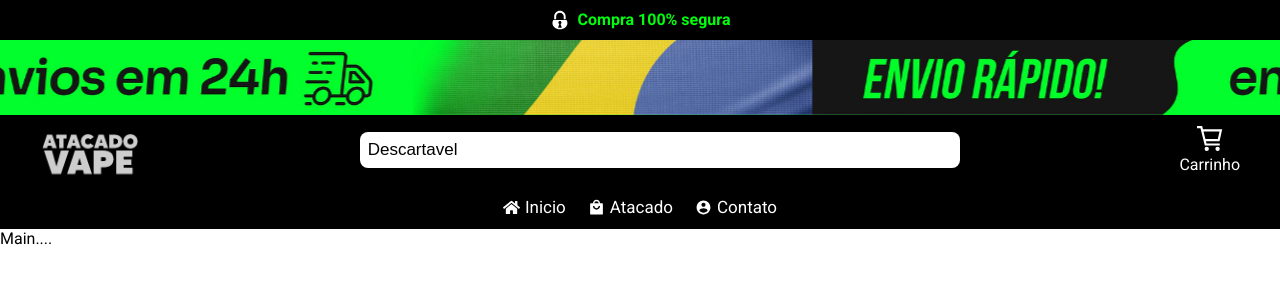
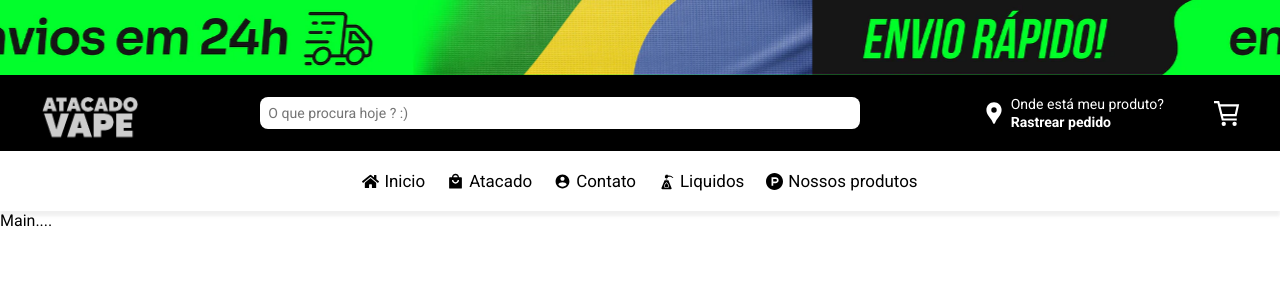
Before and after one commit to Arthursouzafut22/vape-shop, a React (Vite) app: page / in a window 1280 px wide. Shown: the top 300 px of the page. Built offline with nearby package versions, Linux system fonts and the light colour scheme.

Commit message:
creating mobile navigation

```diff
--- a/src/Components/Header/Styles.ts
+++ b/src/Components/Header/Styles.ts
@@ -17,11 +17,12 @@ export const DivPay = styled.div`
   display: flex;
   align-content: center;
   justify-content: center;
-  gap: 8px;
+  gap: 0.5rem;
   background-color: #000000;
   padding: 0.625rem;
 
   p {
+    font-size: 0.94rem;
     font-weight: 600;
     color: #00ff0f;
 
--- a/src/Components/Header/TheHeader.tsx
+++ b/src/Components/Header/TheHeader.tsx
@@ -3,14 +3,18 @@ import Banner from "../../assets/image/banner_desktop.webp";
 import { GiPadlock } from "react-icons/gi";
 import Nav from "../Nav/TheNav";
 import LogoSearchCart from "../LogoSearchCart/LogoSearchCart";
+import UseMedia from "../../Hooks/UseMedia";
 
 const Header: React.FC = () => {
+  const { mobile } = UseMedia("(max-width:767px)");
   return (
     <S.Header>
-      <S.DivPay>
-        <GiPadlock style={{ fontSize: "1.25rem", color: "#ffffff" }} />
-        <p>Compra 100% segura</p>
-      </S.DivPay>
+      {mobile && (
+        <S.DivPay>
+          <GiPadlock style={{ fontSize: "1.25rem", color: "#ffffff" }} />
+          <p>Compra 100% segura</p>
+        </S.DivPay>
+      )}
       <S.WrapperBanner>
         <img src={Banner} alt={"banner"} />
         <img src={Banner} alt={"banner"} />
--- a/src/Components/LogoSearchCart/LogoSearchCart.tsx
+++ b/src/Components/LogoSearchCart/LogoSearchCart.tsx
@@ -2,26 +2,40 @@ import * as S from "./Styles";
 import Logo from "../../assets/image/logo.avif";
 import Input from "../Input/Input";
 import { GrCart } from "react-icons/gr";
+import { MdLocationPin } from "react-icons/md";
 import { NavLink } from "react-router-dom";
+import UseMedia from "../../Hooks/UseMedia";
 
 const LogoSearchCart: React.FC = () => {
+  const { mobile } = UseMedia("(max-width: 1129px)");
+
   return (
     <S.Wrapper>
-      <div>
+      <S.Div mobile={mobile}>
         <img src={Logo} alt="logo" />
-        <Input
-          type="text"
-          name="text"
-          value={"Descartavel"}
-          placeholder="Oi, o que procura hoje ? :)"
-        />
+        <S.Form className="form" mobile={mobile}>
+          <Input
+            type="text"
+            name="text"
+            value={""}
+            placeholder="O que procura hoje ? :)"
+          />
+        </S.Form>
+
+        <NavLink to="/rastreio">
+          <MdLocationPin style={{ fontSize: "26px" }} />
+          {!mobile && (
+            <div>
+              <p style={{ textAlign: "left" }}>Onde está meu produto?</p>
+              <p style={{ fontWeight: "bold" }}>Rastrear pedido</p>
+            </div>
+          )}
+        </NavLink>
+
         <NavLink to="/cart">
-          <GrCart
-            style={{ fontSize: "26px", color: "#ffffff"}}
-          />
-          Carrinho
+          <GrCart style={{ fontSize: "26px", color: "#ffffff" }} />
         </NavLink>
-      </div>
+      </S.Div>
     </S.Wrapper>
   );
 };
--- a/src/Components/LogoSearchCart/Styles.ts
+++ b/src/Components/LogoSearchCart/Styles.ts
@@ -1,38 +1,66 @@
 import styled from "styled-components";
 
 export const Wrapper = styled.div`
-padding: 0px 15px;
+  padding: 0.19rem 0.94rem;
   background-color: #000000;
+`;
 
-div{
+export const Div = styled.div<{ mobile: boolean }>`
   display: flex;
   align-items: center;
   justify-content: space-between;
+  gap: ${({ mobile }) => (mobile ? "16px" : "50px")};
   max-width: 1200px;
   margin: 0 auto;
 
-    img{
+  img {
     display: block;
-        max-width: 100px;
+    max-width: ${({ mobile }) => (mobile ? "5.00rem" : "6.25rem")};
+    margin: 0;
+    padding: 0;
   }
 
-    input{
-        font-size: 17px;
-        display: block;
-        width: 50%;
-        padding: 8px;
-        border: none;
-        outline: none;
-        border-radius: 8px;
-    }
-
-    a{
+  & :nth-child(3) {
     display: flex;
     align-items: center;
-        flex-direction:column;
-        gap: 4px;
     color: #ffffff;
+
+    div {
+      display: flex;
+      flex-direction: column;
+      align-items: start;
+
+      P {
+        font-size: 0.88rem;
+        line-height: 1.3;
+      }
     }
   }
 
+  a {
+    font-size: 0.88rem;
+    display: flex;
+    align-items: center;
+    gap: 0.25rem;
+    color: #ffffff;
+  }
+  a:last-child {
+    font-size: 0.88rem;
+    flex-direction: column;
+  }
 `;
+
+export const Form = styled.form<{ mobile: boolean }>`
+  width: 37.5rem;
+  margin: 0 auto;
+
+  input {
+    font-size: 0.88rem;
+    width: 100%;
+    padding: 0.5rem;
+    border: none;
+    outline: none;
+    border-radius: 0.5rem;
+    margin: 0 auto;
+  }
+`;
--- /dev/null
+++ b/src/Components/Nav/NavComponent.tsx
@@ -0,0 +1,41 @@
+import * as S from "./Styles";
+import { NavLink } from "react-router-dom";
+import { FaHome } from "react-icons/fa";
+import { IoMdContact } from "react-icons/io";
+import { RiShoppingBag4Fill } from "react-icons/ri";
+import { GiLiquidSoap } from "react-icons/gi";
+import { GrProductHunt } from "react-icons/gr";
+
+export type PropsNav = {
+  mobile: boolean;
+  activeMenu?: boolean;
+};
+
+const NavComponent = ({ mobile, activeMenu }: PropsNav) => {
+  return (
+    <S.WrapperNav mobile={mobile} activeMenu={activeMenu}>
+      <NavLink to="/" end>
+        <FaHome style={{ fontSize: "17px" }} />
+        Inicio
+      </NavLink>
+      <NavLink to="/atacado">
+        <RiShoppingBag4Fill style={{ fontSize: "17px" }} />
+        Atacado
+      </NavLink>
+      <NavLink to="/contato">
+        <IoMdContact style={{ fontSize: "17px" }} />
+        Contato
+      </NavLink>
+      <NavLink to="/contato">
+        <GiLiquidSoap style={{ fontSize: "17px" }} />
+        Liquidos
+      </NavLink>
+      <NavLink to="/contato">
+        <GrProductHunt style={{ fontSize: "17px" }} />
+        Nossos produtos
+      </NavLink>
+    </S.WrapperNav>
+  );
+};
+
+export default NavComponent;
--- a/src/Components/Nav/Styles.ts
+++ b/src/Components/Nav/Styles.ts
@@ -1,23 +1,38 @@
-import styled from "styled-components";
+import { styled } from "styled-components";
+import { PropsNav } from "./NavComponent";
+import { getAnimation } from "./animationNav";
 
 export const Nav = styled.nav`
-  background-color: #000000;
-  padding: 12px 15px;
+  padding: 0.94rem;
+  box-shadow: 0px 5px 3px 0px rgba(204, 204, 204, 0.29);
 `;
 
-export const WrapperNav = styled.div`
+export const WrapperNav = styled.div<PropsNav>`
+  display: flex;
+  align-items: ${({ mobile }) => (mobile ? "start" : "center")};
+  justify-content: center;
+  flex-direction: ${({ mobile }) => (mobile ? "column" : "row")};
+  gap: 1.38rem;
+  max-width: 1200px;
+  padding-block: 0.31rem;
+  margin: ${({ mobile }) => (mobile ? "15px auto auto" : "0 auto")};
+  ${({ activeMenu, mobile }) => getAnimation(activeMenu, mobile)}
+  z-index: 20;
+
+  a {
+    font-size: 1.06rem;
+    display: flex;
+    align-items: center;
+    gap: 0.31rem;
+    color: #000000;
+  }
+`;
+export const ButtonMobile = styled.button`
+  font-size: 0.94rem;
+  font-weight: 600;
   display: flex;
   align-items: center;
-  gap: 22px;
-  justify-content: center;
-  max-width: 1200px;
-  margin: 0 auto;
-
-  a {
-    font-size: 17px;
-    display: flex;
-    align-items: center;
-    gap: 5px;
-    color: #ffffff;
-  }
+  padding: 0.25rem 0.19rem;
+  border-radius: 0.31rem;
+  border: none;
 `;
--- a/src/Components/Nav/TheNav.tsx
+++ b/src/Components/Nav/TheNav.tsx
@@ -1,27 +1,35 @@
 import * as S from "./Styles";
-import { NavLink } from "react-router-dom";
-import { FaHome } from "react-icons/fa";
-import { IoMdContact } from "react-icons/io";
-import { RiShoppingBag4Fill } from "react-icons/ri";
+import UseMedia from "../../Hooks/UseMedia";
+import { useState } from "react";
+import NavComponent from "./NavComponent";
+import { HiMenu } from "react-icons/hi";
 
 const Nav: React.FC = () => {
+  const [activeMenu, setActiveMenu] = useState(false);
+  const { mobile } = UseMedia("(max-width:1129px)");
+
   return (
-    <S.Nav>
-      <S.WrapperNav>
-        <NavLink to="/" end>
-          <FaHome style={{ fontSize: "17px" }} />
-          Inicio
-        </NavLink>
-        <NavLink to="/atacado">
-          <RiShoppingBag4Fill style={{ fontSize: "17px" }} />
-          Atacado
-        </NavLink>
-        <NavLink to="/contato">
-          <IoMdContact style={{ fontSize: "17px" }} />
-          Contato
-        </NavLink>
-      </S.WrapperNav>
-    </S.Nav>
+    <>
+      <S.Nav>
+        {mobile && (
+          <S.ButtonMobile onTouchStart={() => setActiveMenu(!activeMenu)}>
+            <HiMenu
+              style={{
+                transform: activeMenu ? "rotate(810deg)" : "rotate(360deg)",
+                transition: "0.5s",
+              }}
+            />
+            Menu
+          </S.ButtonMobile>
+        )}
+
+        {!mobile && <NavComponent mobile={mobile} />}
+        {!mobile ||
+          (activeMenu && (
+            <NavComponent mobile={mobile} activeMenu={activeMenu} />
+          ))}
+      </S.Nav>
+    </>
   );
 };
 
--- /dev/null
+++ b/src/Components/Nav/animationNav.ts
@@ -0,0 +1,29 @@
+import { keyframes, css } from "styled-components";
+
+export const getAnimation = (
+  activeMenu: boolean | undefined,
+  mobile: boolean
+) => {
+  if (activeMenu && mobile) {
+    return css`
+      animation: ${fadeIn} 0.5s ease-in-out;
+    `;
+  }
+  return css`
+    animation: none;
+  `;
+};
+
+export const fadeIn = keyframes`
+
+  from{
+    opacity: 0;
+    transform: scale(0);
+  }
+
+  to{
+    opacity: 1;
+    transform: scale(1.0);
+  }
+
+  `;
--- a/src/GlobalStyles.ts
+++ b/src/GlobalStyles.ts
@@ -13,6 +13,11 @@ body{
     overflow-x:hidden;
 }
 
+
+body * {
+    font-family: "Roboto", serif;
+}
+
 a{
     display: block;
     text-decoration: none;
--- /dev/null
+++ b/src/Hooks/UseMedia.tsx
@@ -0,0 +1,24 @@
+import { useState, useEffect } from "react";
+
+const UseMedia = (media: string) => {
+  const [mobile, setMobile] = useState<boolean>(false);
+
+  useEffect(() => {
+    function matchMediaa() {
+      const { matches } = matchMedia(media);
+      setMobile(matches);
+    }
+    matchMediaa();
+    window.addEventListener("resize", matchMediaa);
+
+    return () => {
+      window.removeEventListener("resize", matchMediaa);
+    };
+  }, [media, mobile]);
+
+  return {
+    mobile
+  };
+};
+
+export default UseMedia;
```
Lines whose indentation alone changed are shown as unchanged.
